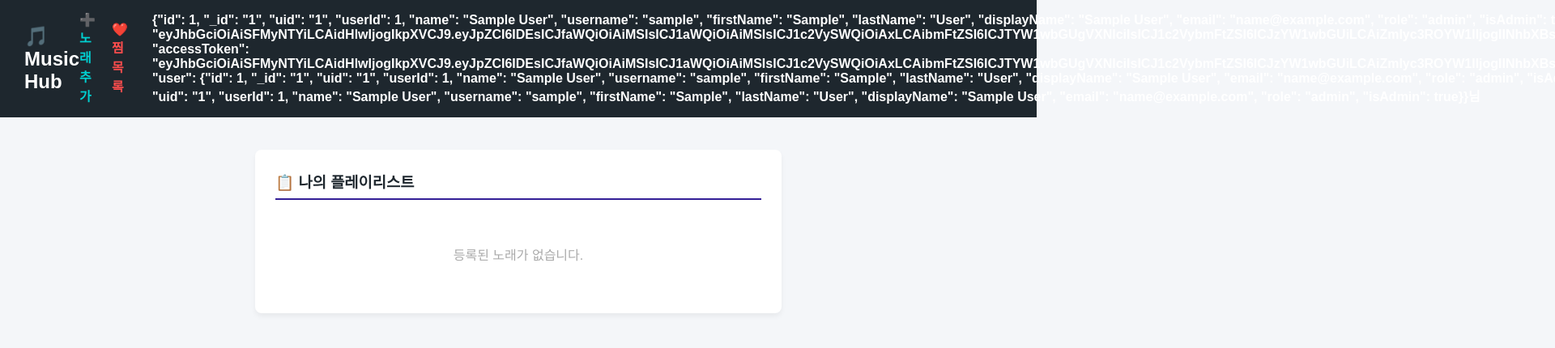
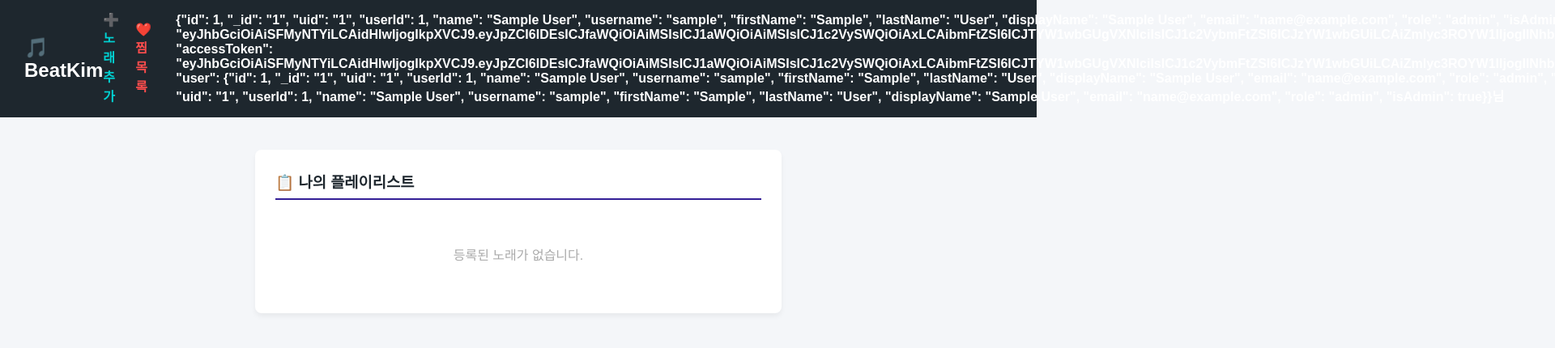
Before and after one commit to kmj-chm/song_collection, a plain HTML site: page web/src/main.html in a window 1280 px wide. Shown: the top 430 px of the page at 81% size, 1920 px wide, since content can reach past the window. Drawn offline with Linux system fonts and the light colour scheme; sample sign-in values are in the browser's storage.

Commit message:
Rename header from 'Music Hub' to 'BeatKim'

```diff
--- a/web/src/main.html
+++ b/web/src/main.html
@@ -8,7 +8,7 @@
 <body style="margin: 0; font-family: sans-serif; background-color: #f4f6f9;">
 
     <nav style="display: flex; justify-content: space-between; align-items: center; padding: 15px 30px; background-color: #1e272e; color: white;">
-        <h2 style="margin: 0; cursor: pointer;" onclick="location.href='main.html'">🎵 Music Hub</h2>
+        <h2 style="margin: 0; cursor: pointer;" onclick="location.href='main.html'">🎵 BeatKim</h2>
         <div style="display: flex; gap: 20px; align-items: center;">
             <a href="add_song.html" style="color: #00d2d3; text-decoration: none; font-weight: bold;">➕ 노래 추가</a>
             <a href="like_song.html" style="color: #ff4d4d; text-decoration: none; font-weight: bold;">❤️ 찜 목록</a>
```
